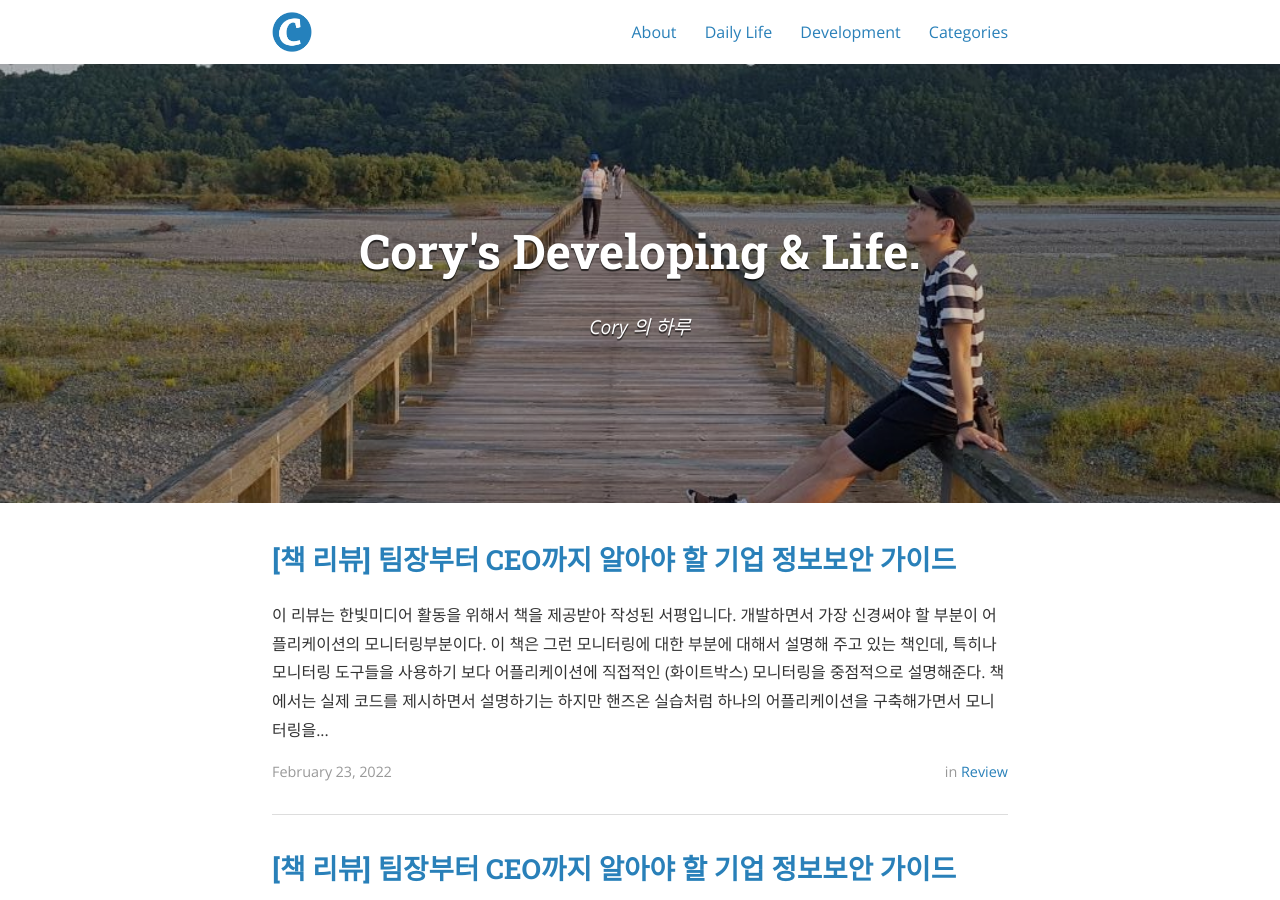
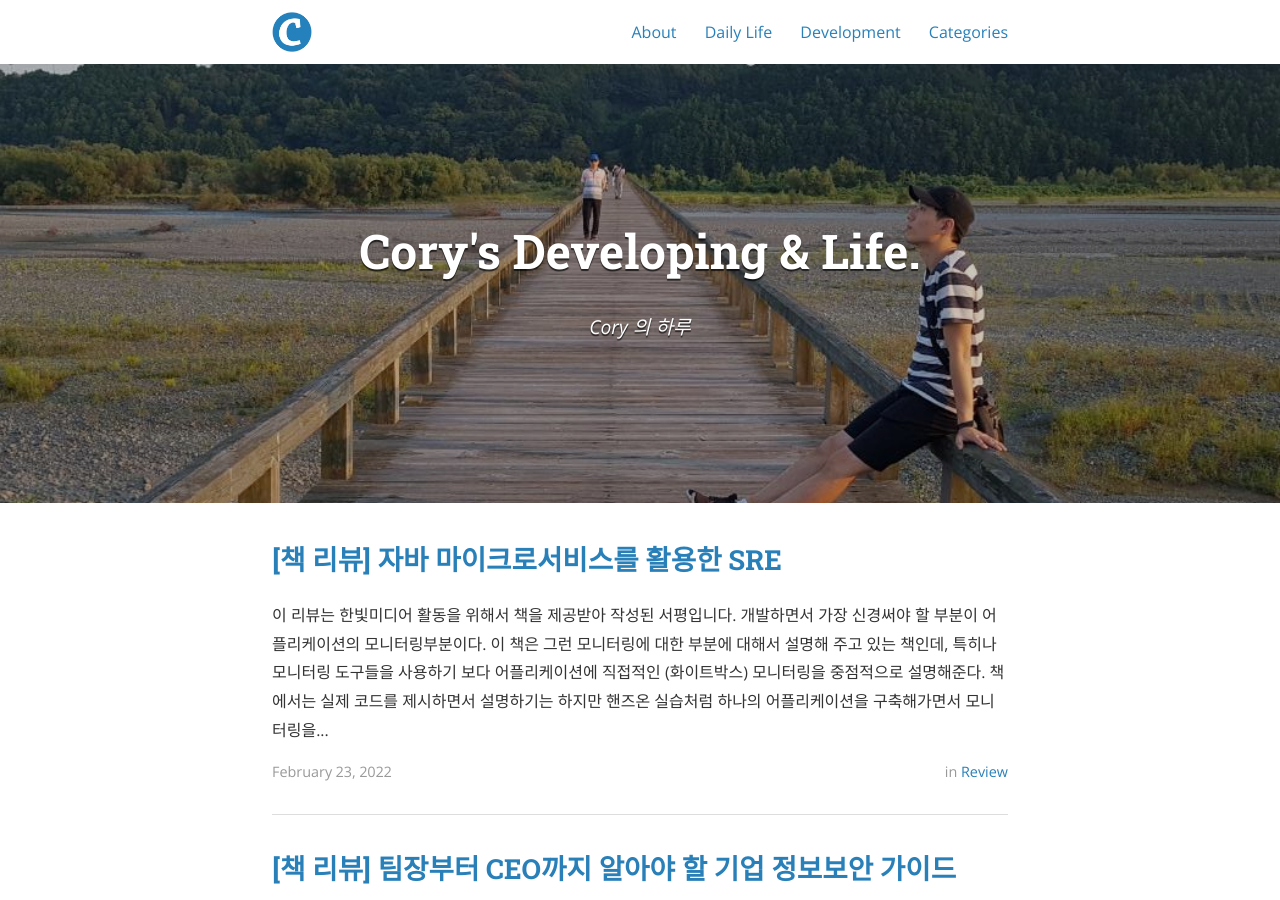
Before and after one commit to kscory/blog, a Jekyll site: the page built from index.html, in a window 1280 px wide and 900 px high. Built offline with Jekyll 4.4.1, drawn with Linux system fonts in a browser that asks for light colours; nearby versions of some CDN libraries; the list of posts is cut into pages by our own code.

Commit message:
modify 자바 마이크로서비스를 활용한 SRE

```diff
--- a/_posts/2022-03-31-review-hanbit-sre_with_java_microservices.md
+++ b/_posts/2022-03-31-review-hanbit-sre_with_java_microservices.md
@@ -1,7 +1,7 @@
 ---
 layout: post
 comments: true
-title:  "[책 리뷰] 팀장부터 CEO까지 알아야 할 기업 정보보안 가이드"
+title:  "[책 리뷰] 자바 마이크로서비스를 활용한 SRE"
 date:   2022-02-23
 author: Cory
 categories: Review
```
